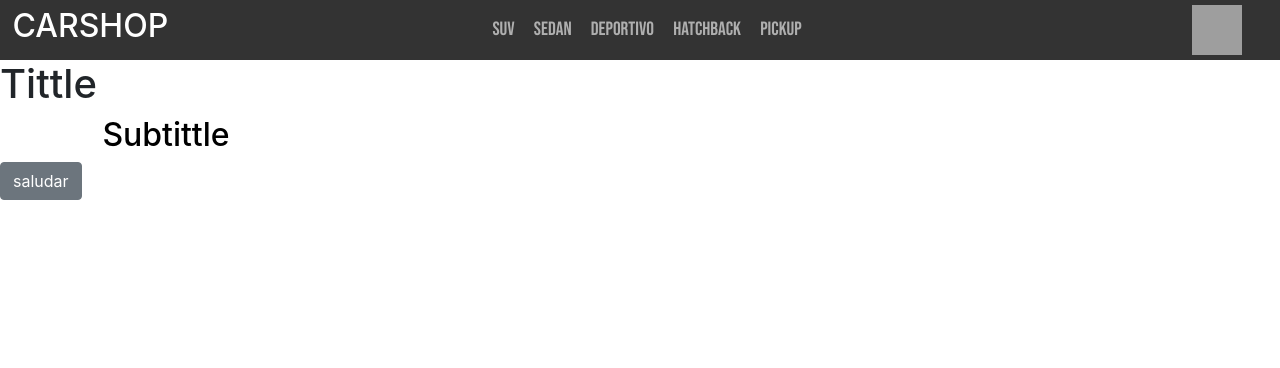
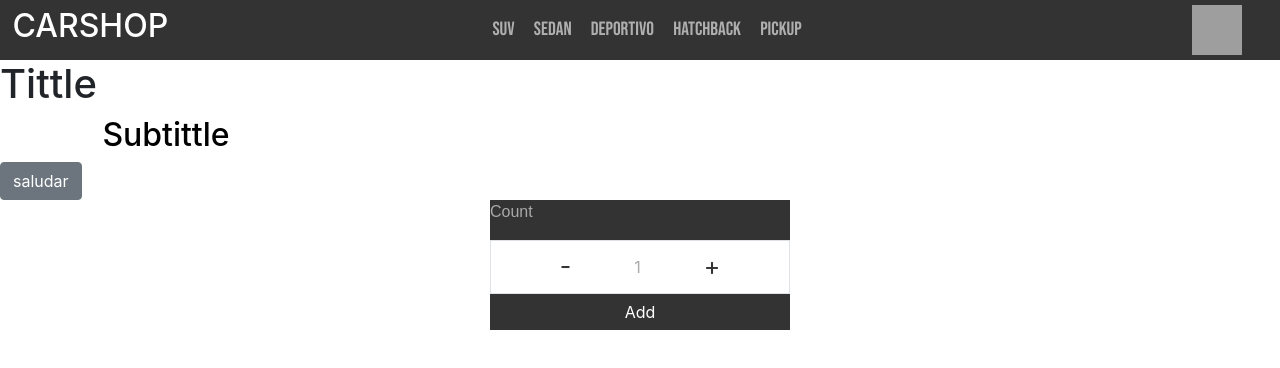
Before and after one commit to FrancoEstevez/e-commerce-react, a React (Create React App) app: page / in a window 1280 px wide. Shown: the top 368 px of the page. Built offline with nearby package versions, Linux system fonts and the light colour scheme; grey boxes are pictures that could not be loaded.

Commit message:
counter hecho

```diff
--- a/src/App.js
+++ b/src/App.js
@@ -6,8 +6,8 @@ import NavBar from './components/NavBar'
 function App()   {
   return (
     <div>
-      <NavBar/>
-      <ItemListContainer/>
+      <NavBar />
+      <ItemListContainer />
     </div>
   )
 }
--- /dev/null
+++ b/src/components/Count/index.js
@@ -0,0 +1,59 @@
+
+import React, { useState } from "react";
+
+const Count = ({ initial, stock, onAdd }) => {
+  const [count, setCount] = useState(initial);
+  const increment = () => {
+    if (count < stock) {
+      setCount(count + 1);
+    }
+  };
+  const decrement = () => {
+    if (count > initial) {
+      setCount(count - 1);
+    }
+  };
+  const Add = () => {
+    onAdd(count);
+  };
+
+  return (
+    <div style={{ width: 300, margin: "auto",  backgroundColor: "#333333", color: "#a9a9a9" }}>
+      <p style={{ fontFamily: "sans-serif" }}>Count</p>
+      <div
+        className="border"
+        style={{
+          display: "flex",
+          justifyContent: "center",
+          alignItems: "center",
+          backgroundColor: "white",
+        }}
+      >
+        <button
+          className="btn"
+          style={{ marginRight: 50, color: "#333333", fontSize: 25 }}
+          onClick={decrement}
+        >
+          -
+        </button>
+        <p style={{ marginBottom: 0 }}>{count}</p>
+        <button
+          className="btn"
+          style={{ marginLeft: 50, color: "#333333", fontSize: 25 }}
+          onClick={increment}
+        >
+          +
+        </button>
+      </div>
+      <button
+        className="btn btn-primary"
+        style={{ width: "100%",  backgroundColor: "#333333", border: "none" }}
+        onClick={Add}
+      >
+        Add
+      </button>
+    </div>
+  );
+};
+
+export default Count;
--- a/src/components/ItemListContainer/index.js
+++ b/src/components/ItemListContainer/index.js
@@ -1,12 +1,18 @@
-import React from 'react'
-import Tittle from '../Tittle'
+import React, { useState } from "react";
+import Tittle from "../Tittle";
+import Count from "../Count";
+
+const onAdd = (cant) => {
+  console.log(cant);
+};
 
 const ItemListContainer = () => {
-    return (
-        <div>
-            <Tittle tittle= {'Tittle'} subtittle='Subtittle' greeting={() => console.log('Saludos')}/>
-        </div>
-    )
-}
+  return (
+    <div>
+    <Tittle tittle= {'Tittle'} subtittle='Subtittle' greeting={() => console.log('Saludos')}/>
+      <Count initial={1} stock={9} onAdd={onAdd} />
+    </div>
+  );
+};
 
 export default ItemListContainer;
```
